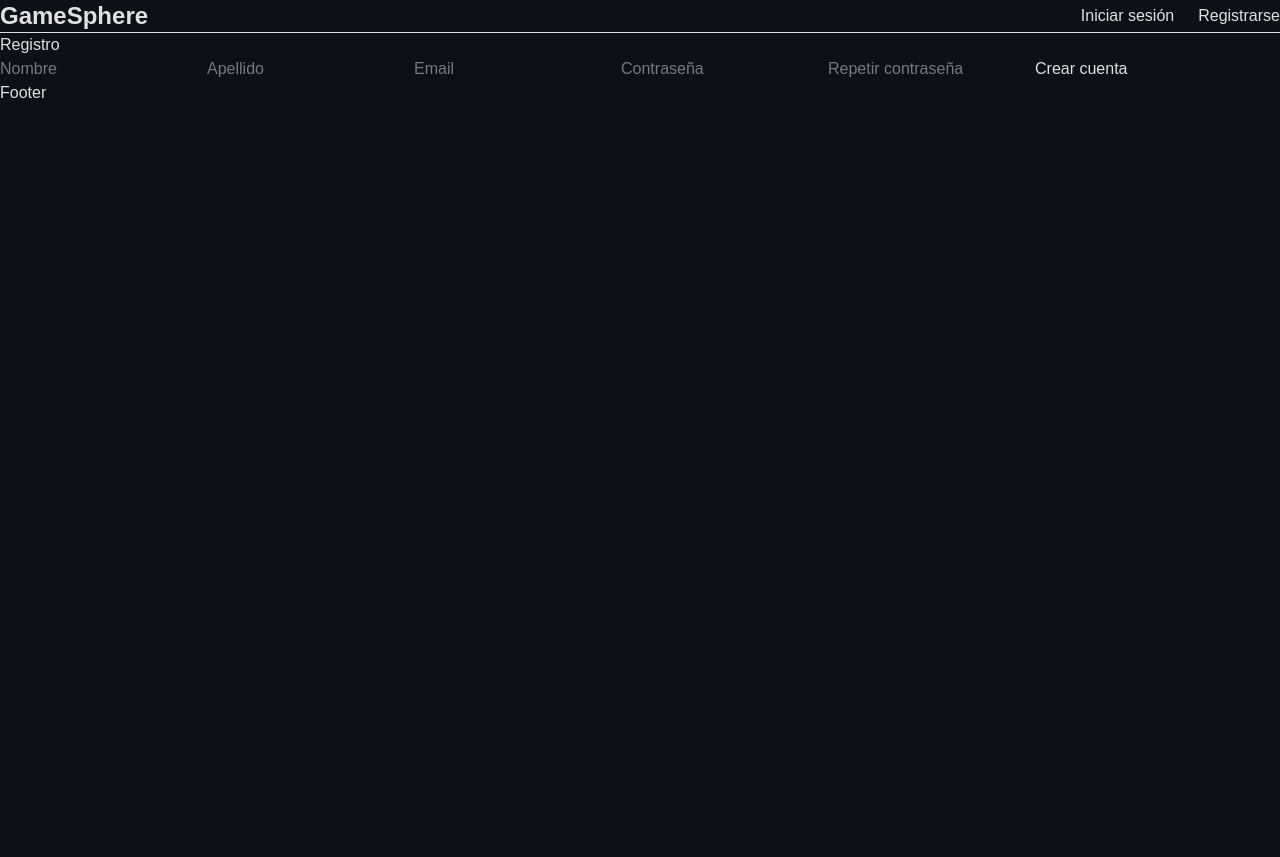
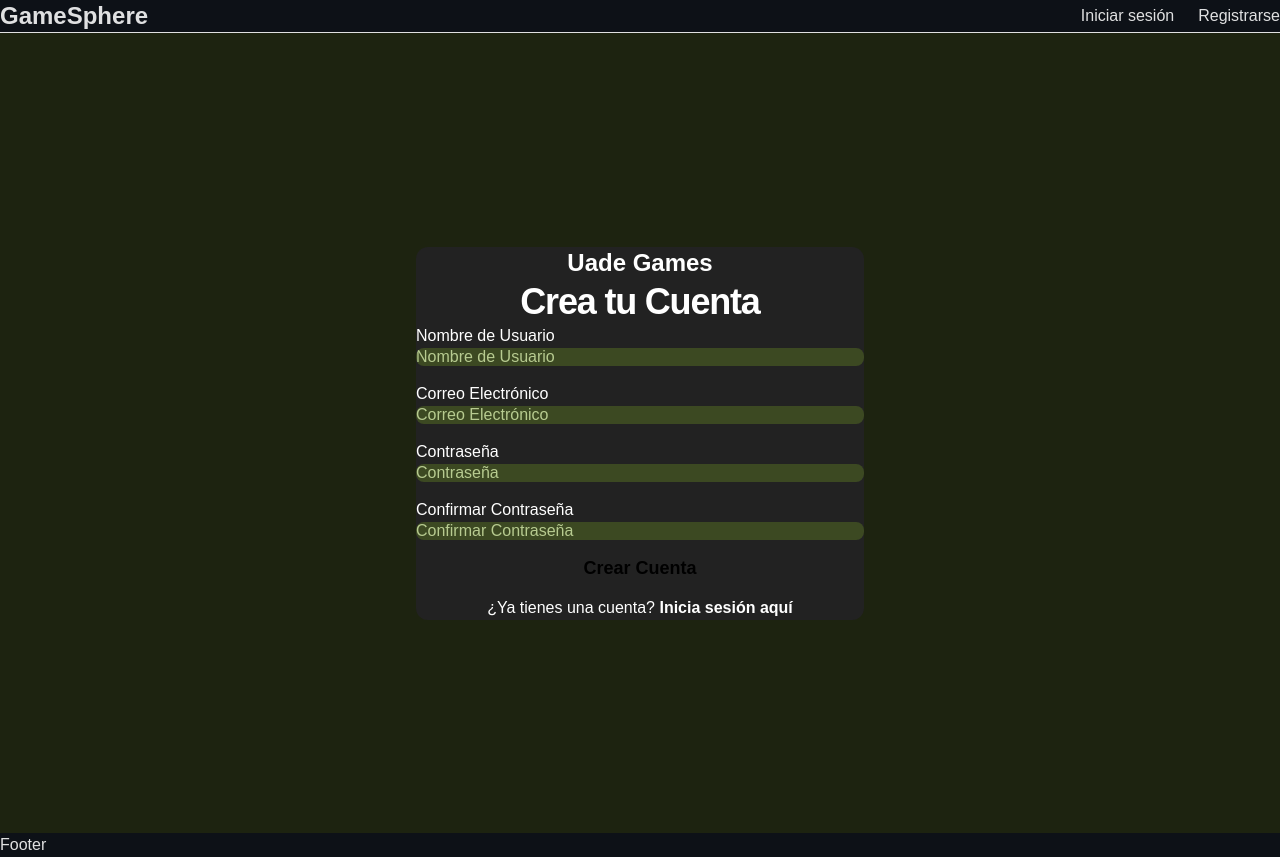
Before and after one commit to ValentinoDiaz0509/tpo-marketplace-frontend, a React (Vite) app in the folder marketplace-frontend/: page /register in a window 1280 px wide. Before the commit the page ends 800 px from the top, so only its background shows below. Built offline with nearby package versions, Linux system fonts and the light colour scheme.

Commit message:
push estilos

```diff
--- a/marketplace-frontend/src/components/pages/Register.jsx
+++ b/marketplace-frontend/src/components/pages/Register.jsx
@@ -1,59 +1,103 @@
 import { useState } from "react";
 import { fetchData } from "../../utils/api";
-import { useNavigate } from "react-router-dom";
+import { useNavigate, Link } from "react-router-dom";
 
 export default function Register() {
+
   const [form, setForm] = useState({
-    firstName: "",
-    lastName: "",
+    username: "",
     email: "",
     password: "",
-    passwordRepeat: "",
+    confirmPassword: "",
   });
+
+
+  const [error, setError] = useState("");
+  const [loading, setLoading] = useState(false);
+
   const navigate = useNavigate();
+
 
   const handleChange = (e) =>
     setForm({ ...form, [e.target.name]: e.target.value });
 
+
   const handleSubmit = async (e) => {
     e.preventDefault();
+    setError(""); // Limpiar errores previos
+
+
+    if (form.password !== form.confirmPassword) {
+      setError("Las contraseñas no coinciden.");
+      return; // Detenemos la ejecución si no coinciden
+    }
+
+    setLoading(true); // Iniciar la carga
+
     try {
+
+      const { confirmPassword, ...dataToSend } = form;
+
       await fetchData("/api/v1/auth/register", {
         method: "POST",
-        body: JSON.stringify(form),
+        body: JSON.stringify(dataToSend),
       });
-      alert("Registro exitoso");
-      navigate("/");
-    } catch {
-      alert("Error al registrar");
+
+
+      navigate("/login");
+
+
+    } catch (err) {
+      setError("Error al registrar. El correo o usuario ya puede estar en uso.");
+    } finally {
+      setLoading(false); // Detener la carga
     }
   };
 
   return (
-    <div>
-      <h2>Registro</h2>
-      <form onSubmit={handleSubmit}>
-        <input name="firstName" placeholder="Nombre" onChange={handleChange} />
-        <input name="lastName" placeholder="Apellido" onChange={handleChange} />
-        <input
-          name="email"
-          placeholder="Email"
-          type="email"
-          onChange={handleChange}
-        />
-        <input
-          name="password"
-          placeholder="Contraseña"
-          type="password"
-          onChange={handleChange}
-        />
-        <input
-          name="passwordRepeat"
-          placeholder="Repetir contraseña"
-          type="password"
-          onChange={handleChange}
-        />
-        <button type="submit">Crear cuenta</button>
+    <div className="relative flex min-h-screen w-full flex-col items-center justify-center bg-[#1d2310] font-display py-10">
+      <form onSubmit={handleSubmit} className="flex w-full max-w-md flex-col space-y-6 rounded-xl bg-[#222222] bg-opacity-80 p-8">
+        <div className="flex justify-center">
+            {/* Aquí podrías poner tu SVG o un <img> si tienes el logo */}
+            <h1 className="text-white text-2xl font-bold">Uade Games</h1>
+        </div>
+        <div className="flex flex-wrap justify-center gap-3">
+          <p className="text-white text-4xl font-black leading-tight tracking-[-0.033em] text-center">Crea tu Cuenta</p>
+        </div>
+
+        {/* Mostrar error si existe */}
+        {error && (
+            <div className="w-full p-3 bg-red-500/20 text-red-400 text-center rounded-lg">
+                {error}
+            </div>
+        )}
+
+        <div className="flex flex-col gap-4">
+          <label className="flex flex-col min-w-40 flex-1">
+            <p className="text-white text-base font-medium leading-normal pb-2">Nombre de Usuario</p>
+            <input name="username" onChange={handleChange} value={form.username} className="form-input flex w-full min-w-0 flex-1 resize-none overflow-hidden rounded-lg text-white focus:outline-none focus:ring-2 focus:ring-primary border-none bg-[#3c4922] h-14 placeholder:text-[#b7cb90] p-4 text-base font-normal leading-normal" placeholder="Nombre de Usuario" required/>
+          </label>
+          <label className="flex flex-col min-w-40 flex-1">
+            <p className="text-white text-base font-medium leading-normal pb-2">Correo Electrónico</p>
+            <input name="email" onChange={handleChange} value={form.email} className="form-input flex w-full min-w-0 flex-1 resize-none overflow-hidden rounded-lg text-white focus:outline-none focus:ring-2 focus:ring-primary border-none bg-[#3c4922] h-14 placeholder:text-[#b7cb90] p-4 text-base font-normal leading-normal" placeholder="Correo Electrónico" type="email" required/>
+          </label>
+          <label className="flex flex-col min-w-40 flex-1">
+            <p className="text-white text-base font-medium leading-normal pb-2">Contraseña</p>
+            <input name="password" onChange={handleChange} value={form.password} className="form-input flex w-full min-w-0 flex-1 resize-none overflow-hidden rounded-lg text-white focus:outline-none focus:ring-2 focus:ring-primary border-none bg-[#3c4922] h-14 placeholder:text-[#b7cb90] p-4 text-base font-normal leading-normal" placeholder="Contraseña" type="password" required/>
+          </label>
+          <label className="flex flex-col min-w-40 flex-1">
+            <p className="text-white text-base font-medium leading-normal pb-2">Confirmar Contraseña</p>
+            <input name="confirmPassword" onChange={handleChange} value={form.confirmPassword} className="form-input flex w-full min-w-0 flex-1 resize-none overflow-hidden rounded-lg text-white focus:outline-none focus:ring-2 focus:ring-primary border-none bg-[#3c4922] h-14 placeholder:text-[#b7cb90] p-4 text-base font-normal leading-normal" placeholder="Confirmar Contraseña" type="password" required/>
+          </label>
+        </div>
+
+        <button type="submit" className="flex items-center justify-center w-full h-14 rounded-lg bg-primary text-black font-bold text-lg hover:bg-opacity-90 focus:outline-none focus:ring-2 focus:ring-offset-2 focus:ring-primary focus:ring-offset-background-dark disabled:bg-primary/50 disabled:cursor-not-allowed" disabled={loading}>
+          {loading ? 'Creando...' : 'Crear Cuenta'}
+        </button>
+
+        <p className="text-center text-white">
+          ¿Ya tienes una cuenta? <Link className="font-bold text-primary hover:underline" to="/login">Inicia sesión aquí</Link>
+        </p>
       </form>
     </div>
   );
```
